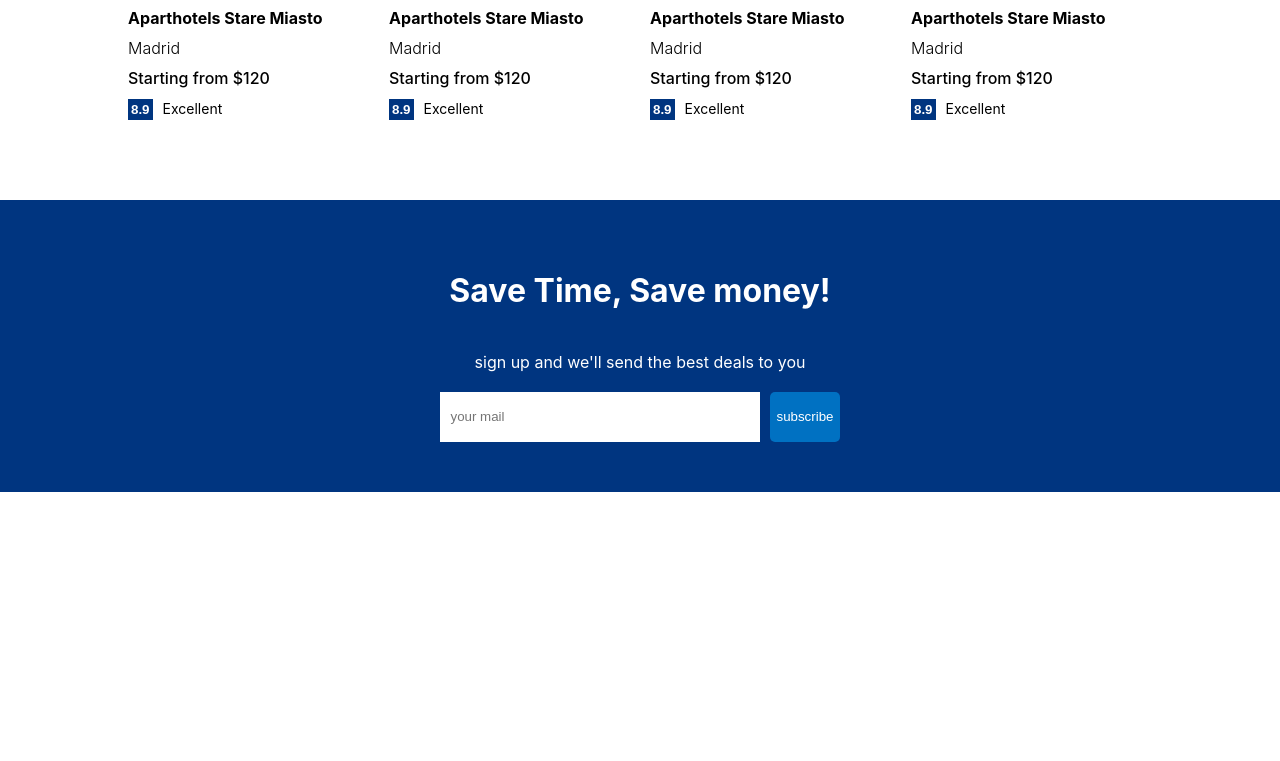
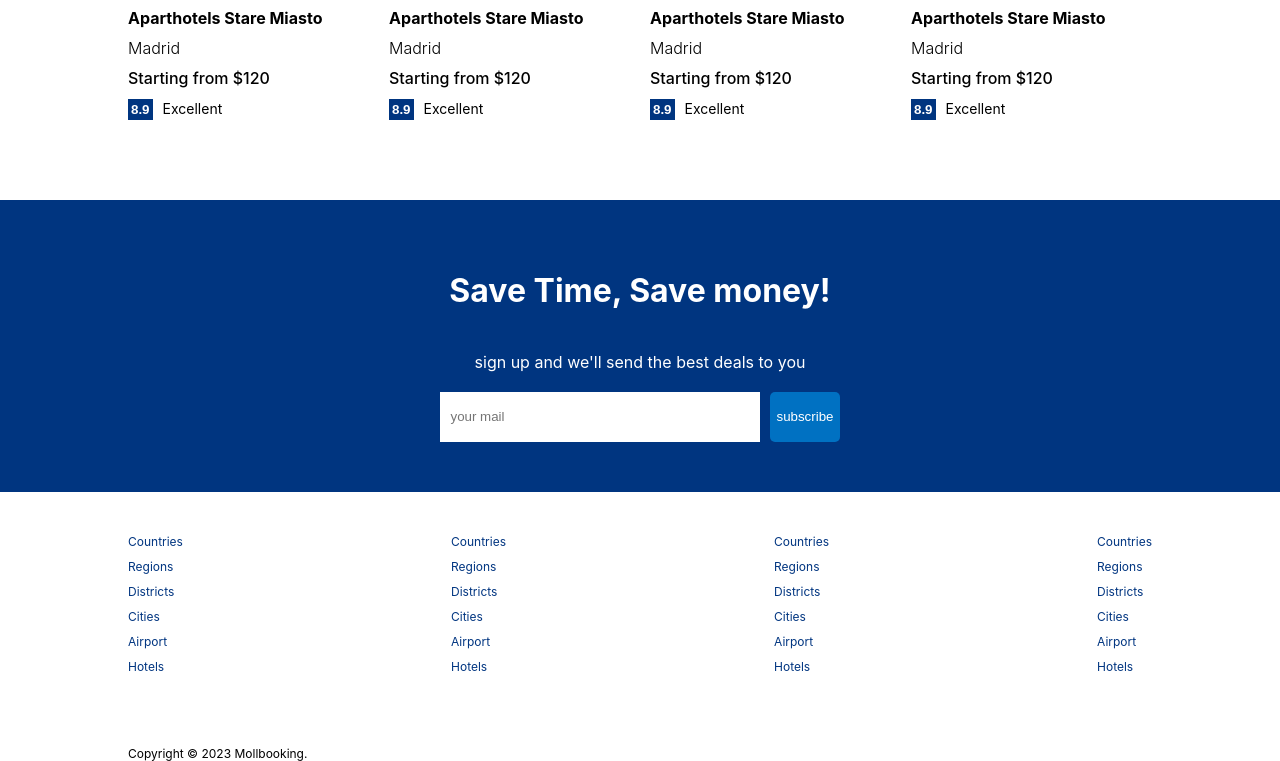
Before and after one commit to ErickaLUS/Bookin-App-frontend-react, a React (Create React App) app: page / in a window 1280 px wide. Shown: the part 1351-2112 px from the top of the page. Before the commit the page ends 1843 px from the top, so only its background shows below. Built offline with nearby package versions, Linux system fonts and the light colour scheme.

Commit message:
add footer

```diff
--- /dev/null
+++ b/src/Components/featuredProperties/footer/Footer.js
@@ -0,0 +1,45 @@
+import React from 'react'
+import './footer.css'
+const Footer = () => {
+  return (
+    <div className="footer">
+      <div className="fLists">
+        <ul className="fList">
+          <li className="fListItem">Countries</li>
+          <li className="fListItem">Regions</li>
+          <li className="fListItem">Districts</li>
+          <li className="fListItem">Cities</li>
+          <li className="fListItem">Airport</li>
+          <li className="fListItem">Hotels</li>
+        </ul>
+        <ul className="fList">
+          <li className="fListItem">Countries</li>
+          <li className="fListItem">Regions</li>
+          <li className="fListItem">Districts</li>
+          <li className="fListItem">Cities</li>
+          <li className="fListItem">Airport</li>
+          <li className="fListItem">Hotels</li>
+        </ul>
+        <ul className="fList">
+          <li className="fListItem">Countries</li>
+          <li className="fListItem">Regions</li>
+          <li className="fListItem">Districts</li>
+          <li className="fListItem">Cities</li>
+          <li className="fListItem">Airport</li>
+          <li className="fListItem">Hotels</li>
+        </ul>
+        <ul className="fList">
+          <li className="fListItem">Countries</li>
+          <li className="fListItem">Regions</li>
+          <li className="fListItem">Districts</li>
+          <li className="fListItem">Cities</li>
+          <li className="fListItem">Airport</li>
+          <li className="fListItem">Hotels</li>
+        </ul>
+      </div>
+      <div className="fText">Copyright © 2023 Mollbooking.</div>
+    </div>
+  );
+}
+
+export default Footer
--- /dev/null
+++ b/src/Components/featuredProperties/footer/footer.css
@@ -0,0 +1,22 @@
+.footer{
+    width: 100px;
+    width: 1024px;
+    font-size: 12px;
+
+}
+
+.fLists{
+    width: 100%;
+    display: flex;
+    justify-content: space-between;
+    margin-bottom: 50px;
+}
+.fList{
+    list-style: none;
+    padding: 0;
+}
+.fListItem{
+    margin-bottom: 10px;
+    color: #003580;
+    cursor: pointer;
+}
--- a/src/Pages/home/Home.js
+++ b/src/Pages/home/Home.js
@@ -6,6 +6,7 @@
 import PropertyList from '../../Components/property/PropertyList'
 import FeaturedProperties from "../../Components/featuredProperties/FeaturedProperties";
 import MailList from '../../Components/mailList/MailList'
+import Footer from '../../Components/featuredProperties/footer/Footer'
 
 const Home = () => {
   return (
@@ -19,6 +20,7 @@
         <h1 className="homeTitle">Browse by proporty type</h1>
     <FeaturedProperties/>
     <MailList/>
+    <Footer/>
 
       </div>
     </div>
```
